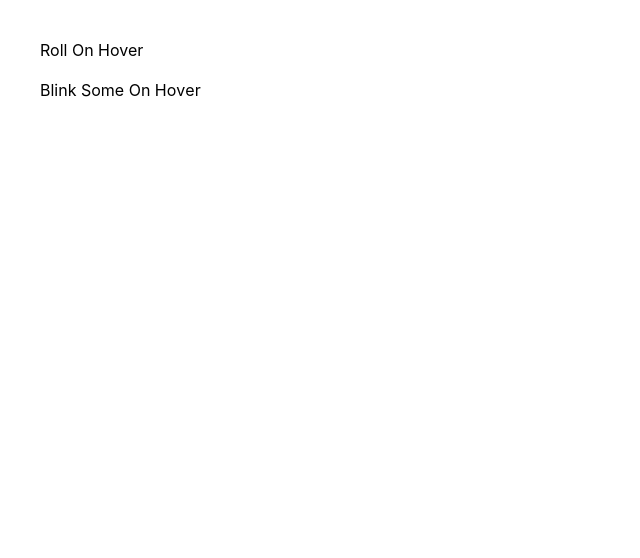
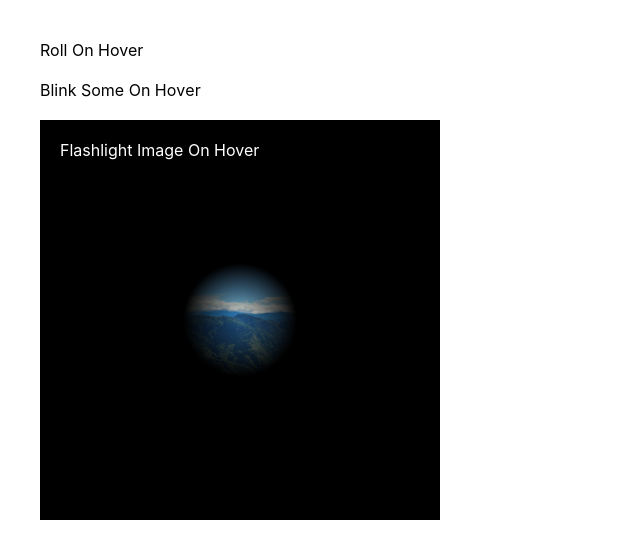
Before and after one commit to mamangss/components, a React (Create React App) app: page / in a window 1280 px wide. Shown: the top 558 px of the page, without its empty margins (0-640 px from the left). Built offline with nearby package versions, Linux system fonts and the light colour scheme.

Commit message:
feat: add flashlight image on hover

```diff
--- a/src/App.tsx
+++ b/src/App.tsx
@@ -1,6 +1,8 @@
 import { RollOnHover } from './components/RollOnHover';
 import styles from './App.module.scss';
 import { BlinkSomeOnHover } from './components/BlinkSomeOnHover';
+import { FlashlightImageOnHover } from './components/FashlightImageOnHover';
+import dummyImg from './assets/images/dummy.jpg';
 
 const App = () => {
 
@@ -13,6 +15,10 @@ const App = () => {
 			<BlinkSomeOnHover
 				text={'Blink Some On Hover'}
 			/>
+
+			<FlashlightImageOnHover
+				imageUrl={dummyImg}
+			/>
 		</div>
 	);
 }
--- /dev/null
+++ b/src/components/FashlightImageOnHover/FlashlightImageOnHover.module.scss
@@ -0,0 +1,34 @@
+.flashlightImageOnHover {
+	position: relative;
+	width: 400px;
+	height: 400px;
+	z-index: 1;
+
+	.title {
+		position: absolute;
+		color: #FFFFFF;
+		top: 20px;
+		left: 20px;
+		z-index: 2;
+	}
+
+	.image {
+		width: 100%;
+		height: 100%;
+		background-size: cover;
+		position: relative;
+		overflow: hidden;
+		z-index: 1;
+
+		.cursor {
+			position: absolute;
+			width: calc(100% * 2);
+			height: calc(100% * 2);
+			top: 50%;
+			left: 50%;
+			transform: translateX(-50%) translateY(-50%);
+			background-image: radial-gradient(circle at center, transparent, #000000 10%);
+		}
+	}
+
+}
--- /dev/null
+++ b/src/components/FashlightImageOnHover/FlashlightImageOnHover.tsx
@@ -0,0 +1,42 @@
+import { useRef } from 'react';
+import { IFlashlightImageOnHoverProps } from '.';
+import styles from './FlashlightImageOnHover.module.scss';
+
+const FlashlightImageOnHover: React.FC<IFlashlightImageOnHoverProps> = ({
+	imageUrl = undefined
+}) => {
+
+	const cursorCircleRef = useRef<HTMLDivElement>(null);
+	const containerRef = useRef<HTMLDivElement>(null);
+
+	const handleMouseMove = (e: any) => {
+
+		if (cursorCircleRef.current && containerRef.current) {
+			const posX = e.clientX - containerRef.current.offsetLeft - (containerRef.current.clientWidth * 3 / 2);
+			const posY = e.clientY - containerRef.current.offsetTop - (containerRef.current.clientHeight * 3 / 2);
+
+			cursorCircleRef.current!.style.transform = `translate(${posX}px, ${posY}px)`;
+		}
+	};
+
+	return (
+		<div
+			ref={containerRef}
+			className={styles.flashlightImageOnHover}
+			onMouseMove={handleMouseMove}
+		>
+			<div className={styles.title}>
+				Flashlight Image On Hover
+			</div>
+
+			<div
+				className={styles.image}
+				style={{ backgroundImage: `url(${imageUrl})` }}
+			>
+				<div ref={cursorCircleRef} className={styles.cursor}></div>
+			</div>
+		</div>
+	);
+};
+
+export default FlashlightImageOnHover;
--- /dev/null
+++ b/src/components/FashlightImageOnHover/index.ts
@@ -0,0 +1,5 @@
+export { default as FlashlightImageOnHover } from './FlashlightImageOnHover';
+
+export interface IFlashlightImageOnHoverProps {
+	imageUrl?: string;
+};
```
Also changed, not shown: src/assets/images/dummy-grey.jpg (added), src/assets/images/dummy.jpg (added).
